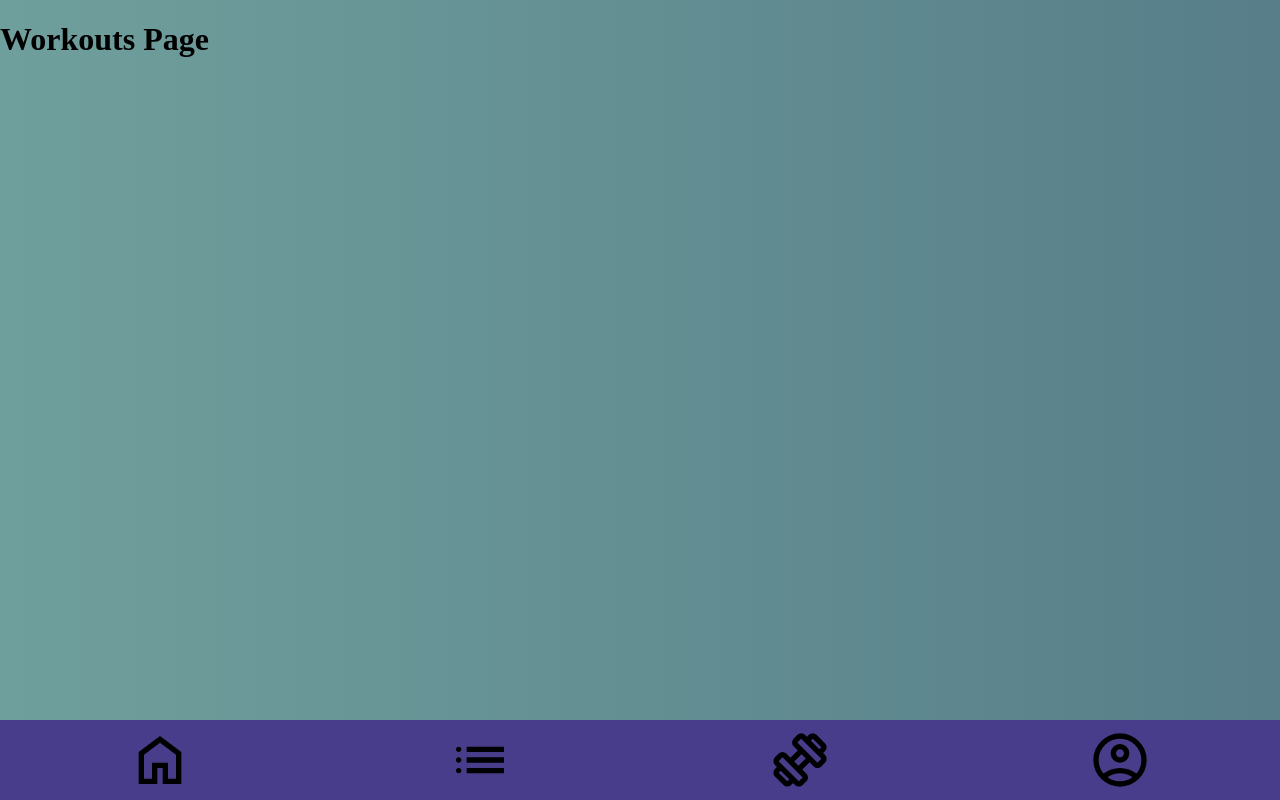
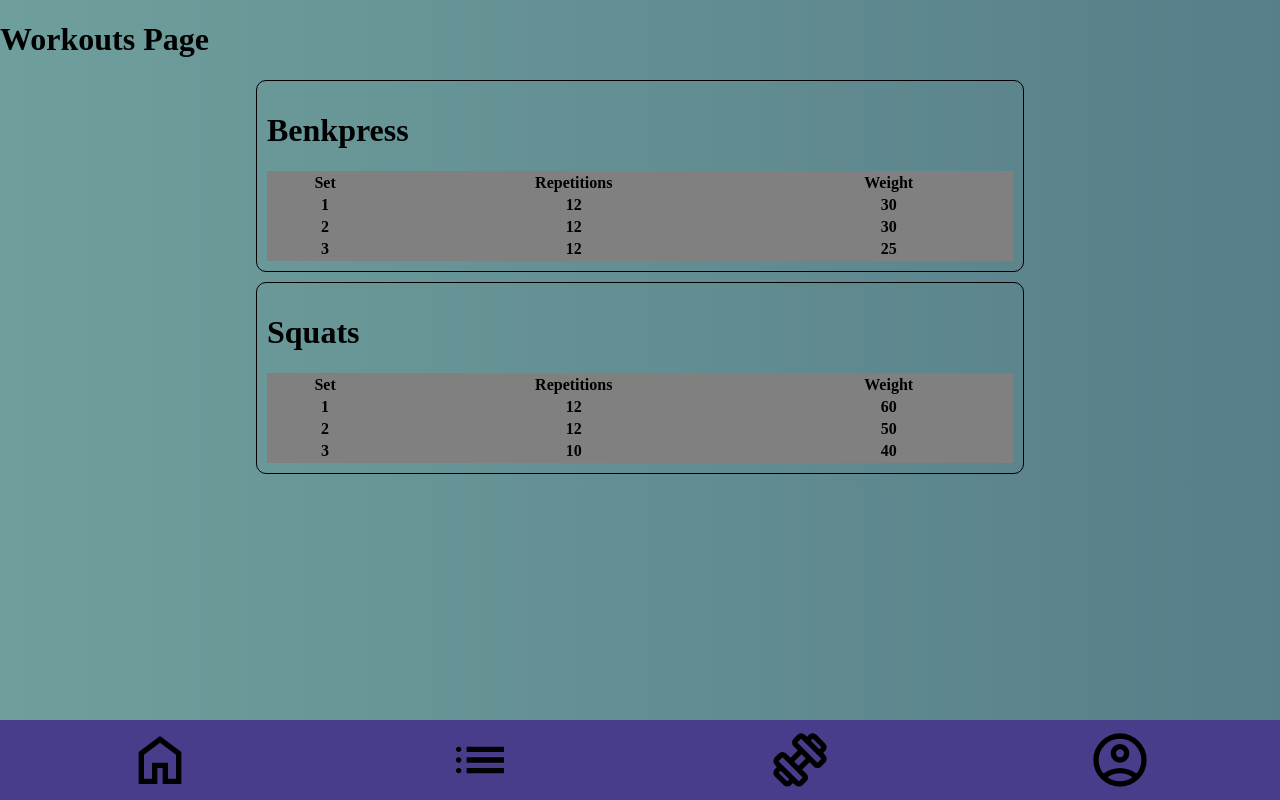
Before and after one commit to Emilorv/WorkoutLog, a React (Vite) app in the folder workout-log/: page /workoutsPage in a window 1280 px wide. Built offline with nearby package versions, Linux system fonts and the light colour scheme.

Commit message:
Added data from database, Added Exercise and sessionItem for displaying a single exercise/session

```diff
--- /dev/null
+++ b/workout-log/src/components/ExerciseDisplay/ExerciseItem.css
@@ -0,0 +1,8 @@
+
+.setList{
+    width: 100%;
+    background-color: gray;
+}
+.exerciseSet{
+    width:100%
+}
--- /dev/null
+++ b/workout-log/src/components/ExerciseDisplay/ExerciseItem.tsx
@@ -0,0 +1,34 @@
+
+import './ExerciseItem.css'
+import React from "react";
+interface ExerciseProp {
+    exercise: {id:number,name:string, sets:{number:number, reps: number, weight:number}[]};
+}
+
+const ExerciseItem: React.FC<ExerciseProp> =
+function ExerciseItemComponent({exercise}){
+    return <>
+            <div className="container">
+                <h1>{exercise.name}</h1>
+                <table className="setList">
+                    <thead>
+                    <tr>
+                        <th>Set</th>
+                        <th>Repetitions</th>
+                        <th>Weight</th>
+                    </tr>
+                    </thead>
+                    <tbody>
+                    {exercise.sets.map((set, key) =>
+                    <tr key={key} className="exerciseSet">
+                        <th>{set.number}</th>
+                        <th>{set.reps}</th>
+                        <th>{set.weight}</th>
+                    </tr>)}
+                    </tbody>
+                </table>
+            </div>
+    </>
+}
+
+export default ExerciseItem;
--- a/workout-log/src/components/ListWorkouts.tsx
+++ b/workout-log/src/components/ListWorkouts.tsx
@@ -4,11 +4,11 @@ interface ListWorkoutProps {
 }
 const ListWorkouts: React.FC<ListWorkoutProps> =
 function WorkoutListComponent({workoutList}){
-    return workoutList.map((workout) => {
-            return <div className={"container"}>
-                <h1 key={workout.id}>{workout.name}</h1>
+    return workoutList.map((workout, key) => {
+            return <div key={key} className={"container"}>
+                <h1 >{workout.name}</h1>
                 <p>{workout.weight}</p>
-                <p>{workout.set}</p>
+                <p>{workout.set}</p> b
                 <p>{workout.reps}</p>
             </div>
         }
--- /dev/null
+++ b/workout-log/src/components/SessionDisplay/SessionItem.css
@@ -0,0 +1,8 @@
+
+.setList{
+    width: 100%;
+    background-color: gray;
+}
+.exerciseSet{
+    width:100%
+}
--- /dev/null
+++ b/workout-log/src/components/SessionDisplay/SessionItem.tsx
@@ -0,0 +1,17 @@
+
+import './SessionItem.css'
+import React from "react";
+interface SessionProp {
+    session: {id:number,name:string, "date":string, "time":string, duration: number, exercises:[]};
+}
+
+const SessionItem: React.FC<SessionProp> =
+function SessionItemComponent({session}){
+    return <>
+            <div className="container">
+                <h1>{session.name}</h1>
+            </div>
+    </>
+}
+
+export default SessionItem;
--- /dev/null
+++ b/workout-log/src/database.json
@@ -0,0 +1,29 @@
+{
+  "users": [
+    {"id": 0, "name": "Emil", "dateCreated": "2024-02-24", "sessions": [
+      {"id":0, "name":"Legday", "date": "2024-02-25", "time": "21:30", "duration":90,
+        "exercises":[
+          {"id":0, "name": "Deadlift", "sets":[
+            {"number":1, "reps":12, "weight": 30},
+            {"number":2, "reps":12, "weight": 30},
+            {"number":3, "reps":12, "weight": 25}]},
+          {"id":1, "name":"Squats", "sets":[
+            {"number":1, "reps":12, "weight": 60},
+            {"number":2, "reps":12, "weight": 50},
+            {"number":3, "reps":10, "weight": 40}]}
+        ]},
+      {"id":1, "name":"Bodyday", "date": "2024-02-26", "time": "21:30", "duration":90,
+      "exercises":[
+        {"id":3, "name": "Benk", "sets":[
+          {"number":1, "reps":12, "weight": 30},
+          {"number":2, "reps":12, "weight": 30},
+          {"number":3, "reps":12, "weight": 25}]},
+        {"id":4, "name":"Curls", "sets":[
+          {"number":1, "reps":12, "weight": 60},
+          {"number":2, "reps":12, "weight": 50},
+          {"number":3, "reps":10, "weight": 40}]
+        }
+    ]}
+  ]}
+  ]
+}
--- a/workout-log/src/pages/Profile.tsx
+++ b/workout-log/src/pages/Profile.tsx
@@ -1,6 +1,12 @@
-
+import database from '../database.json'
 function Profile(){
-    return<h1>Profile page</h1>
+    return<>
+        <h1>Profile page</h1>
+        <div className={"container"}>
+            <h1>{database.users[0].name}</h1>
+            <p>{database.users[0].dateCreated}</p>
+        </div>
+        </>
 }
 
 export default Profile
--- a/workout-log/src/pages/SessionsPage.tsx
+++ b/workout-log/src/pages/SessionsPage.tsx
@@ -1,7 +1,13 @@
+import SessionItem from "../components/SessionDisplay/SessionItem.tsx"
 
+import database from "../database.json";
 function SessionsPage(){
     return <>
-        <h1>Sessions Page</h1> </>
+        <h1>Sessions Page</h1>
+        {database.users[0].sessions.map((session, key) =>{
+            return <SessionItem key={key} session={session}/>
+        })}
+    </>
 }
 
 export default SessionsPage;
--- a/workout-log/src/pages/WorkoutsPage.tsx
+++ b/workout-log/src/pages/WorkoutsPage.tsx
@@ -1,8 +1,14 @@
+import ExerciseItem from "../components/ExerciseDisplay/ExerciseItem.tsx";
 
+const exercises = [{"id":0, "name":"Benkpress", sets:[{"number":1, "reps":12, "weight": 30},{"number":2, "reps":12, "weight": 30},{"number":3, "reps":12, "weight": 25}]},
+                                                {"id":1, "name":"Squats", sets:[{"number":1, "reps":12, "weight": 60},{"number":2, "reps":12, "weight": 50},{"number":3, "reps":10, "weight": 40}]}]
 function WorkoutsPage(){
     return <>
         <h1>Workouts Page</h1>
-            </>
+        {exercises.map((exercise, key) =>{
+            return <ExerciseItem key={key} exercise={exercise}/>
+        })}
+    </>
 }
 
 export default  WorkoutsPage;
```
